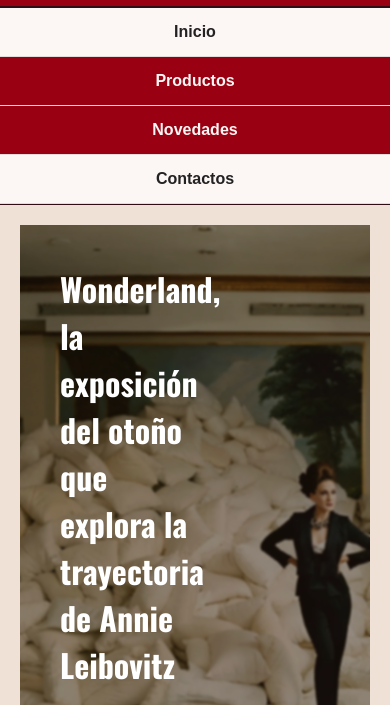
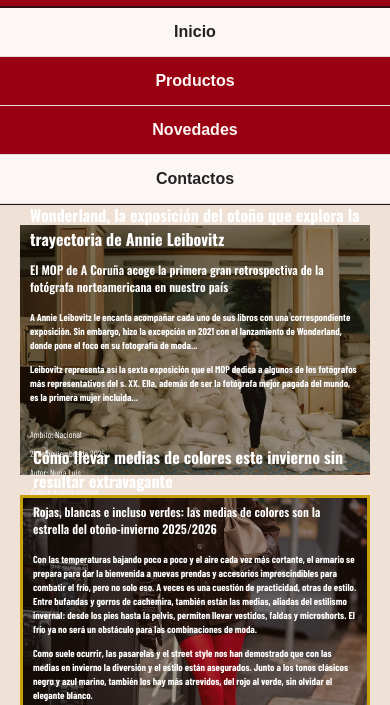
Before and after one commit to JudithFogacho/ProyectoTW, a plain HTML site: page noticias.html in a window 390 px wide. Shown: the part 84-789 px from the top of the page. Drawn offline with nearby package versions, Linux system fonts and the light colour scheme; a web font is replaced by a local one.

Commit message:
Responsive Noticias

```diff
--- a/estilos.css
+++ b/estilos.css
@@ -1028,14 +1028,14 @@ body {
 
 /* TITULOS */
 .titulo {
-    font-size: 32px;
+    font-size: 30px;
     font-weight: bold;
     margin-bottom: 20px;
     font-family: "Oswald", sans-serif;
 }
 
 .subtitulo {
-    font-size: 20px;
+    font-size: 18px;
     font-weight: 600;
     margin-bottom: 30px;
     font-family: "Oswald", sans-serif;
@@ -1043,7 +1043,7 @@ body {
 
 /* PÁRRAFOS */
 .contenido-overlay h4 {
-    font-size: 16px;
+    font-size: 14px;
     line-height: 1.5;
     margin-bottom: 15px;
     font-family: "Barlow Condensed", sans-serif;
@@ -1148,3 +1148,91 @@ body {
 }
 
 .mobile-only-category { display: none; }
+
+/*Responsive de la pagina Noticias*/
+@media (max-width: 768px) {
+
+    /* Reducir altura de imagen en móvil */
+    .noticia .imagen {
+        height: 300px;
+    }
+
+    /* Reducir padding del overlay */
+    .contenido-overlay {
+        padding: 15px;
+        justify-content: center;
+    }
+
+    /* Hacer que todo el contenido ocupe el ancho completo en móvil */
+    .contenido-overlay h2,
+    .contenido-overlay h3,
+    .contenido-overlay h4 {
+        width: 100% !important;
+    }
+
+    .titulo {
+        font-size: 16px;
+        margin-bottom: 10px;
+    }
+
+    .subtitulo {
+        font-size: 12px;
+        margin-bottom: 15px;
+    }
+
+    .contenido-overlay h4 {
+        font-size: 9px;
+        line-height: 1.4;
+        margin-bottom: 10px;
+    }
+
+    /* Información al final en columna vertical */
+    .info {
+        margin-top: 15px;
+        flex-direction: column;
+        gap: 8px;
+        font-size: 13px;
+    }
+
+    .info p,
+    .info a {
+        font-size: 13px;
+        margin: 0;
+    }
+
+    .internacional {
+        border-width: 3px;
+    }
+
+    .contenido-overlay {
+        backdrop-filter: blur(0.5px);
+    }
+}
+
+@media (max-width: 480px) {
+
+    .noticia .imagen {
+        height: 250px;
+    }
+
+    .contenido-overlay {
+        padding: 10px;
+    }
+
+    .titulo {
+        font-size: 16px;
+    }
+
+    .subtitulo {
+        font-size: 12px;
+    }
+
+    .contenido-overlay h4 {
+        font-size: 10px;
+    }
+
+    .info p,
+    .info a {
+        font-size: 9px;
+    }
+}
```
